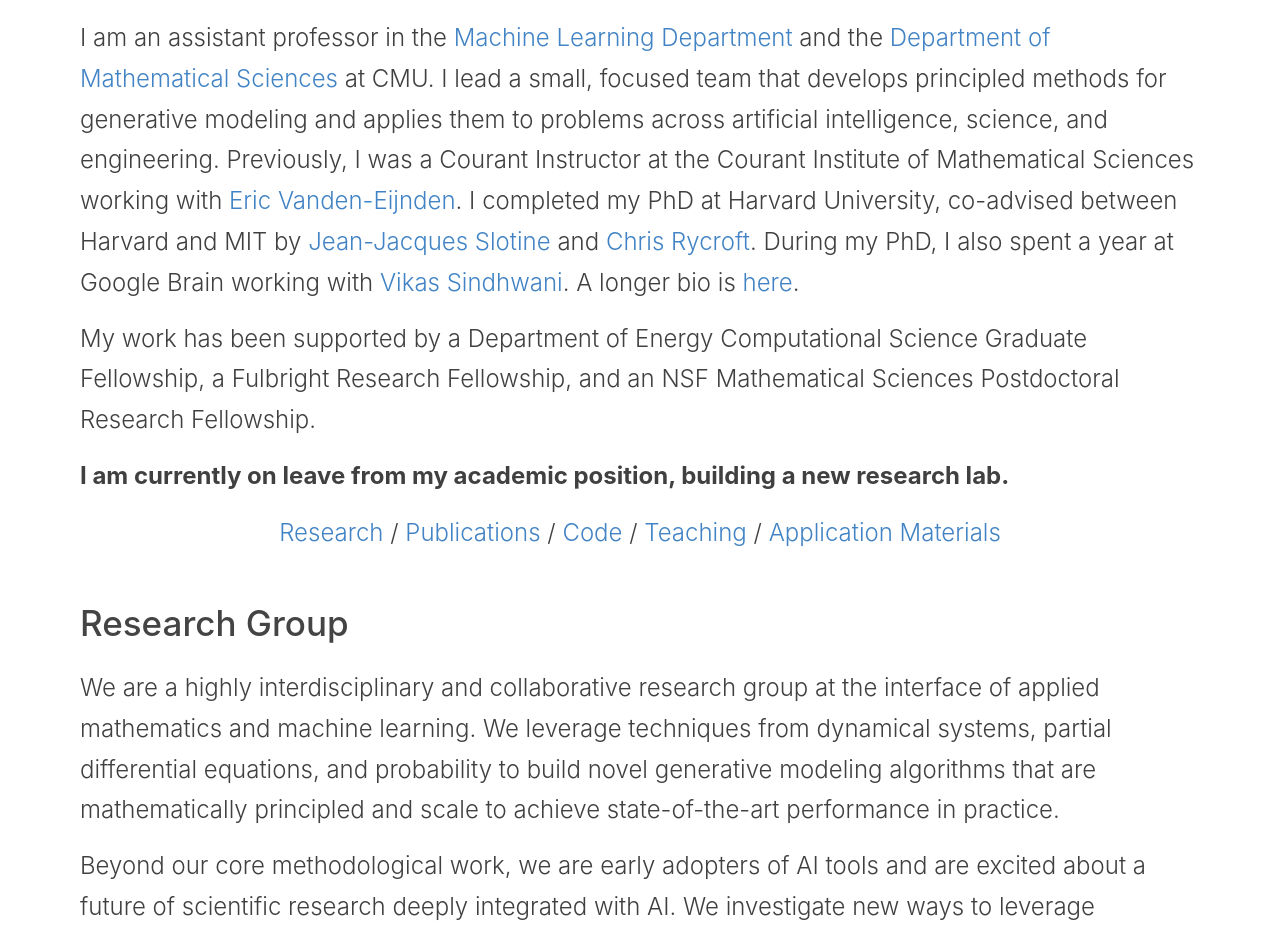
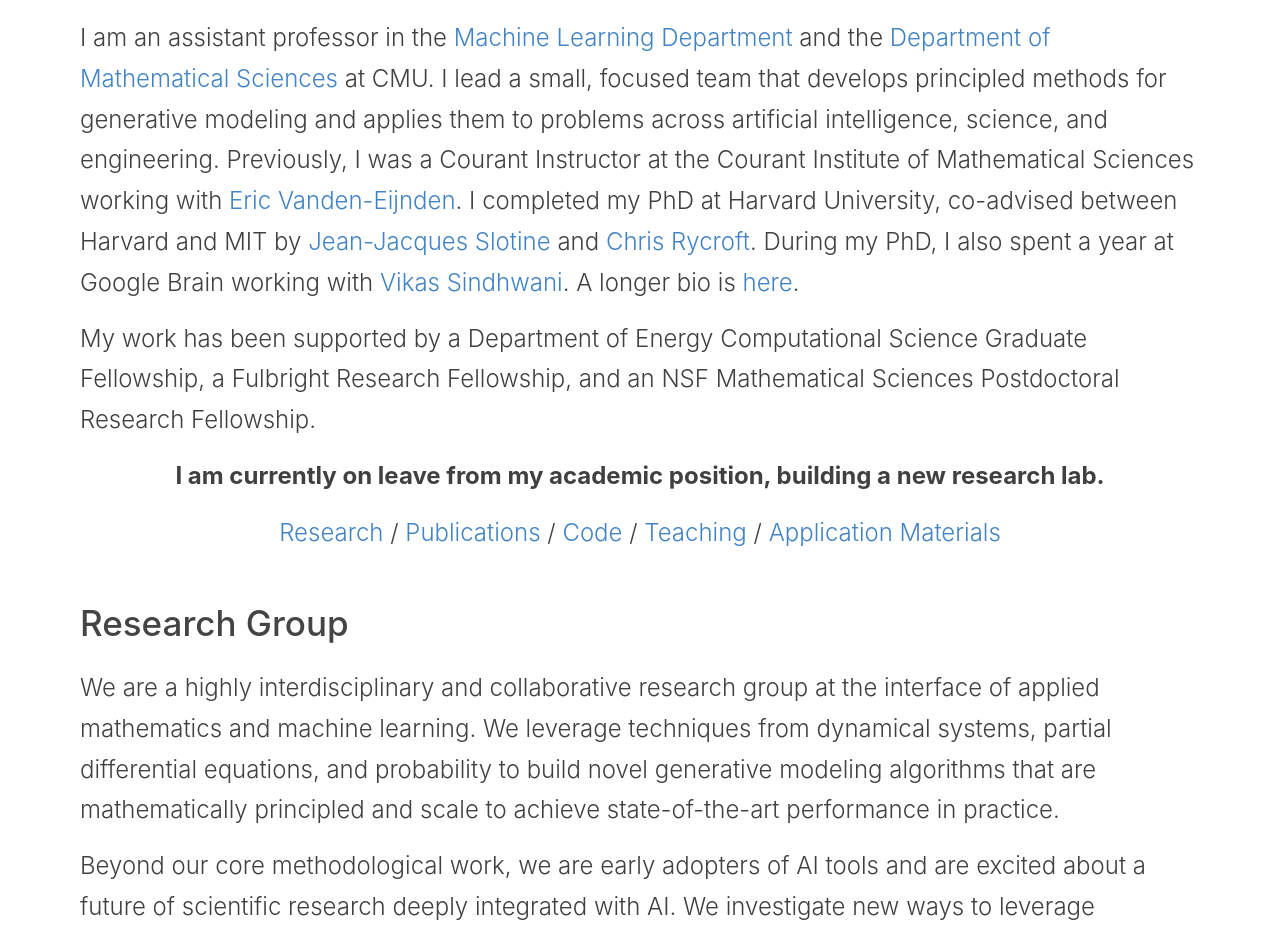
Before and after one commit to nmboffi/nmboffi.github.io, a Jekyll site: the page built from index.md, in a window 1280 px wide. Shown: the part 435-1370 px from the top of the page. Built offline with Jekyll 4.4.1, drawn with Linux system fonts in a browser that asks for light colours; the list of posts is cut into pages by our own code; grey boxes are pictures that could not be loaded.

Commit message:
Center the on-leave note
Co-Authored-By: Claude Fable 5.1 <noreply@anthropic.com>

```diff
--- a/index.md
+++ b/index.md
@@ -46,7 +46,7 @@ layout: default
 
 <p>My work has been supported by a Department of Energy Computational Science Graduate Fellowship, a Fulbright Research Fellowship, and an NSF Mathematical Sciences Postdoctoral Research Fellowship.</p>
 
-<p><strong>I am currently on leave from my academic position, building a new research lab.</strong></p>
+<p style="text-align: center;"><strong>I am currently on leave from my academic position, building a new research lab.</strong></p>
 
 <p style="margin-top: 1rem; text-align: center;">
   <a href="#research">Research</a> /
```
